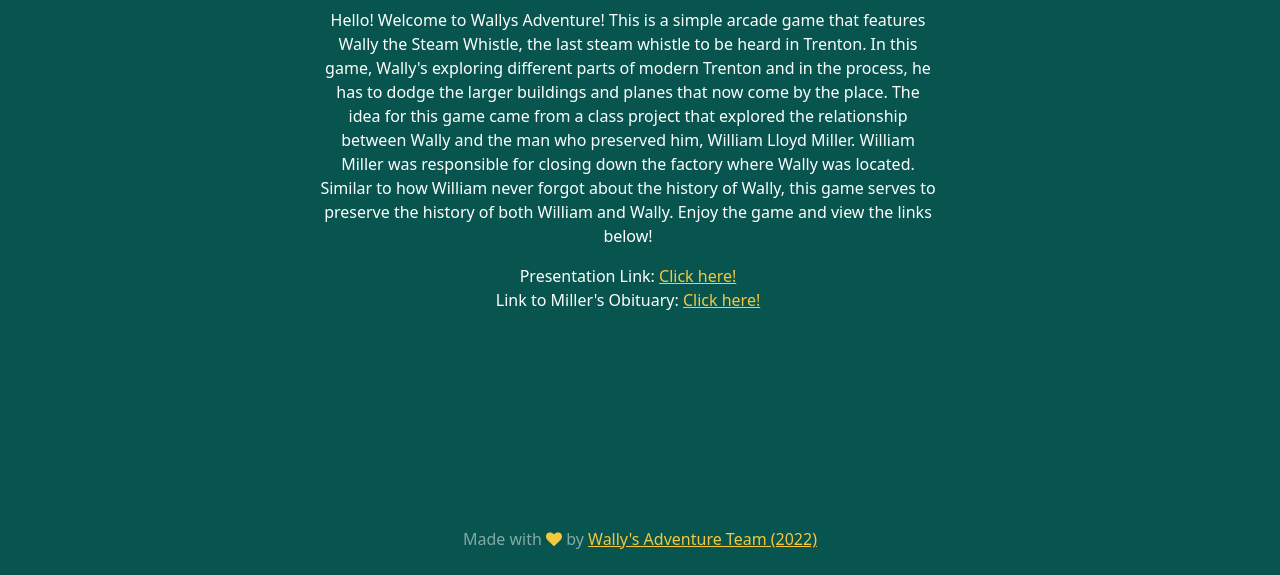
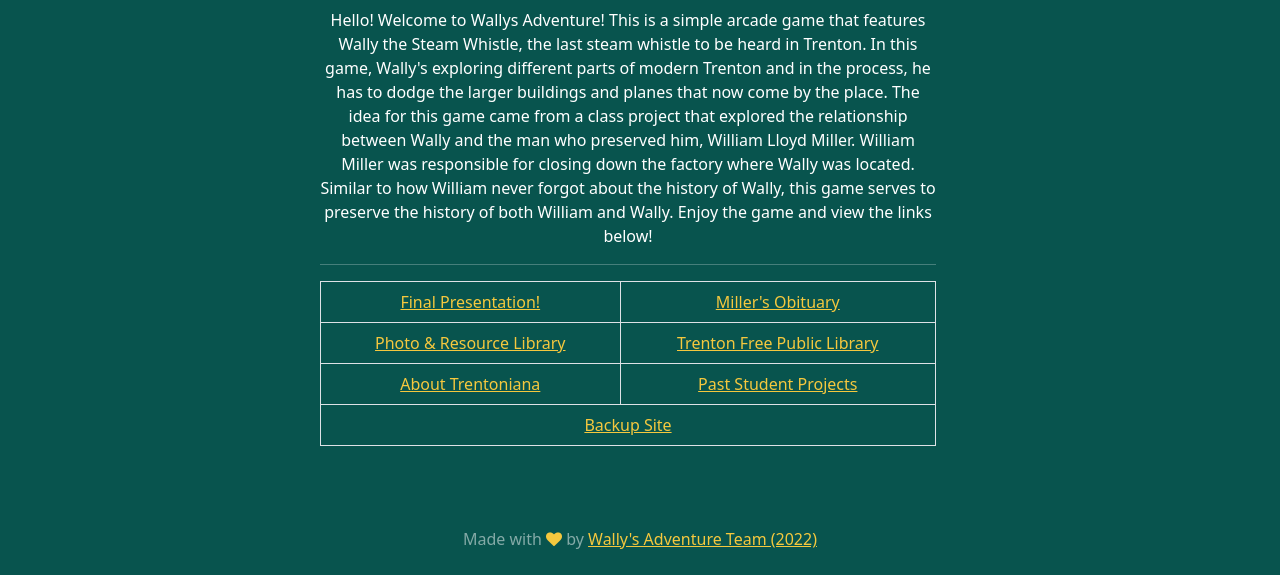
Before and after one commit to sderacy/wallysadventure, a website with bundled scripts: page about.html in a window 1280 px wide. Shown: the part 225-800 px from the top of the page. Built offline with nearby package versions, Linux system fonts and the light colour scheme; no server answers.

Commit message:
Adds instructions for game and tables

```diff
--- a/about.html
+++ b/about.html
@@ -22,7 +22,9 @@
     <div id="page-container">
       <div>
         <nav class="px-3 navbar navbar-expand-lg navbar-dark w-100">
-          <a class="navbar-brand text-white" href="/">Wally's Adventure</a>
+          <a class="navbar-brand text-white" href="index.html"
+            >Wally's Adventure</a
+          >
           <button
             class="navbar-toggler bg-dark"
             type="button"
@@ -73,30 +75,88 @@
               the history of both William and Wally. Enjoy the game and view the
               links below!
             </p>
-            <p>
-              Presentation Link:
+            <hr />
+            <table class="table table-hover table-bordered">
+              <tbody>
+                <tr>
+                  <td>
                     <a
                       class="text-yellow"
                       href="https://www.canva.com/design/DAFSOE9FBBo/b8Z6GWWnXaJ9WcPqnZtp3A/view?utm_content=DAFSOE9FBBo&utm_campaign=designshare&utm_medium=link2&utm_source=sharebutton"
                       target="_blank"
                     >
-                Click here!
+                      Final Presentation!
                     </a>
-              <br />
-              Link to Miller's Obituary:
+                  </td>
+                  <td>
                     <a
                       class="text-yellow"
                       href="https://obits.nj.com/us/obituaries/trenton/name/william-miller-obituary?id=16093126"
                       target="_blank"
                     >
-                Click here!
+                      Miller's Obituary
                     </a>
-            </p>
+                  </td>
+                </tr>
+
+                <tr>
+                  <td>
+                    <a
+                      class="text-yellow"
+                      href="https://photos.google.com/share/AF1QipMdOr1krKaDnGlIZdtLMGVDsvHKiFmbuDhBkW3LWDoQ0YFXVB-jpR3QZPTt0rIMDg?key=VjBIMXRWTVYxWEg3eFF6LTQxSEJTV2JWOV9nX1JB"
+                      target="_blank"
+                    >
+                      Photo & Resource Library
+                    </a>
+                  </td>
+                  <td>
+                    <a
+                      class="text-yellow"
+                      href="https://www.trentonlib.org/"
+                      target="_blank"
+                    >
+                      Trenton Free Public Library
+                    </a>
+                  </td>
+                </tr>
+                <tr>
+                  <td>
+                    <a
+                      class="text-yellow"
+                      href="https://www.trentonlib.org/trentoniana/"
+                      target="_blank"
+                    >
+                      About Trentoniana
+                    </a>
+                  </td>
+                  <td>
+                    <a
+                      class="text-yellow"
+                      href="https://www.trentonlib.org/trentoniana/student-projects/"
+                      target="_blank"
+                    >
+                      Past Student Projects
+                    </a>
+                  </td>
+                </tr>
+                <tr>
+                  <td colspan="2" rowspan="2">
+                    <a
+                      class="text-yellow"
+                      href="https://owd.tcnj.edu/~estevek2/wallys/"
+                      target="_blank"
+                    >
+                      Backup Site
+                    </a>
+                  </td>
+                </tr>
+              </tbody>
+            </table>
           </div>
           <br />
         </div>
       </div>
-      <div class="row col-12 mt-5 text-center">
+      <div class="row col-12 m3 text-center">
         <footer id="footer" class="mt-auto text-white-50 mb-2">
           <div class="container">
             Made with <i class="fa fa-heart heart text-yellow"></i> by
```
Also changed, not shown: index.html (+7 -1 lines). Lines whose indentation alone changed are shown as unchanged.
